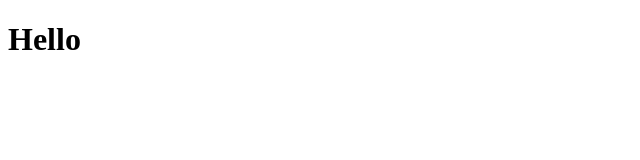
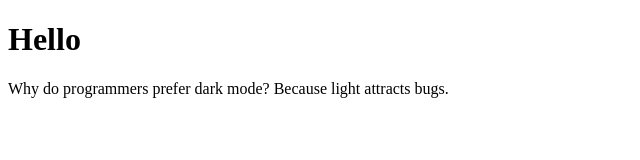
Before and after one commit to ihybrd/ai-workflow-test.github.io, a plain HTML site: page index.html in a window 1280 px wide. Shown: the whole page, without its empty margins (0-640 px from the left). Drawn offline with Linux system fonts and the light colour scheme.

Commit message:
Add programmer joke to Hello page

```diff
--- a/index.html
+++ b/index.html
@@ -7,5 +7,6 @@
 </head>
 <body>
   <h1>Hello</h1>
+  <p>Why do programmers prefer dark mode? Because light attracts bugs.</p>
 </body>
 </html>
```
